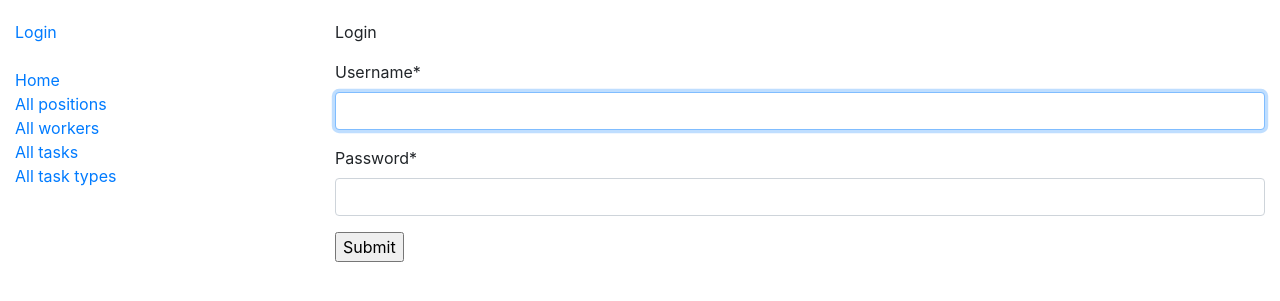
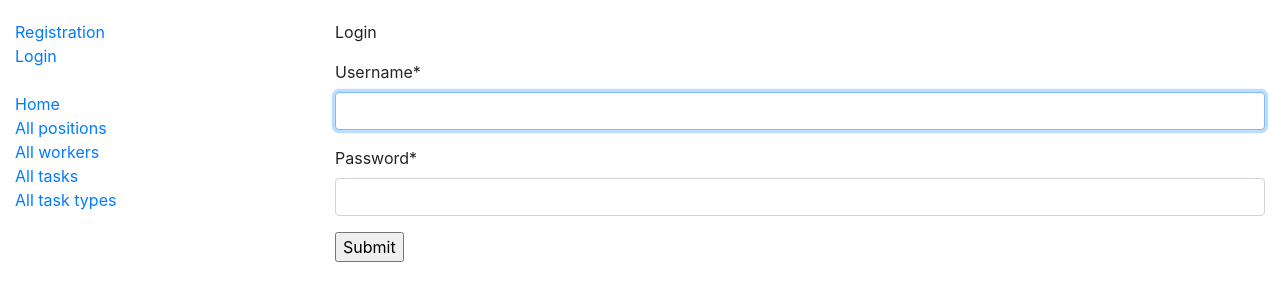
Before and after one commit to neagarr/task_manager, a Django app: page /accounts/login/?next=/manager/ in a window 1280 px wide. Shown: the top 301 px of the page. Run offline with Django 5.2, Linux system fonts and the light colour scheme; some libraries are stand-ins or nearby versions.

Commit message:
add 'Registration' lint in sidebar.html

```diff
--- a/templates/includes/sidebar.html
+++ b/templates/includes/sidebar.html
@@ -10,6 +10,9 @@
       </form>
     </li>
   {% else %}
+    <li>
+      <a href="{% url 'manager:worker_create' %}">Registration</a>
+    </li>
     <li>
       <a href="{% url 'login' %}">Login</a>
     </li>
```
